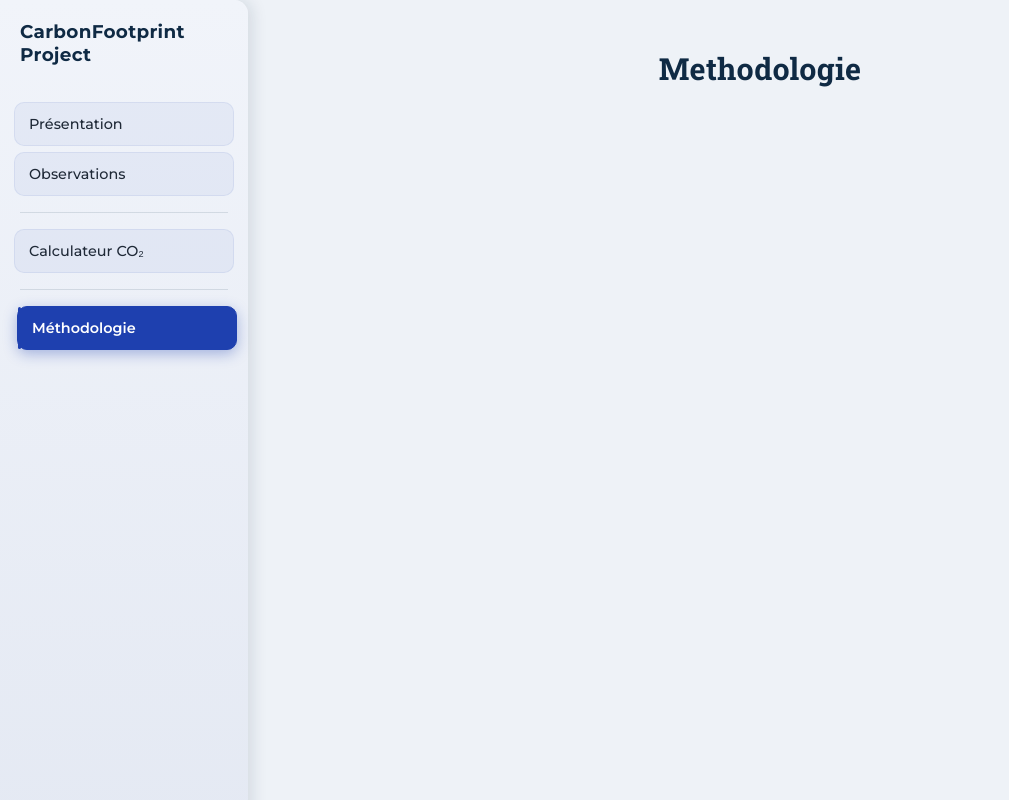
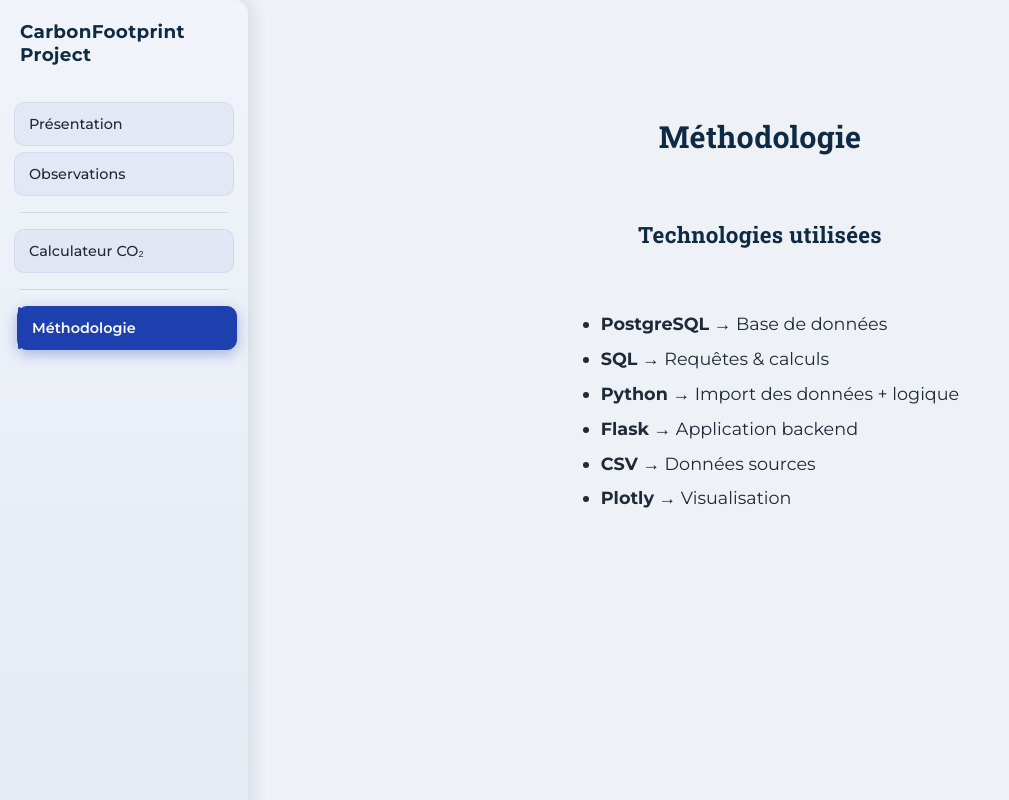
Before and after one commit to Paul-Emmanuel-Buffe/hello-dbms, a Python web app: template big_job_carbonfootprint_project/templates/methodologie.html in a window 1280 px wide. Shown: the whole page, without its empty margins (0-1009 px from the left). Run offline with Jinja, Linux system fonts and the light colour scheme; the template is opened without the code that fills it, so the values that code supplies are empty.

Commit message:
Final commit

```diff
--- a/big_job_carbonfootprint_project/templates/methodologie.html
+++ b/big_job_carbonfootprint_project/templates/methodologie.html
@@ -2,7 +2,7 @@
 <html lang="fr">
 <head>
     <meta charset="UTF-8">
-    <title>Observations – Production électrique et CO₂</title>
+    <title>Méthodologie – Production électrique et CO₂</title>
 
     <!-- Fonts -->
     <link href="https://fonts.googleapis.com/css2?family=Montserrat:wght@400;500;600;700&display=swap" rel="stylesheet">
@@ -10,6 +10,35 @@
 
     <!-- CSS commun -->
     <link rel="stylesheet" href="{{ url_for('static', filename='theme.css') }}?v=3">
+
+    <style>
+        .centered-content {
+            max-width: 800px;
+            margin: 0 auto;
+            text-align: center;
+            padding-top: 3rem;
+        }
+
+        .centered-content h1 {
+            margin-bottom: 4rem;
+        }
+
+        .centered-content h2 {
+            margin-bottom: 2rem;
+        }
+
+        .centered-content ul {
+            display: inline-block;
+            text-align: left;
+            margin: 0 auto;
+            margin-top: 2rem;
+        }
+
+        .centered-content li {
+            margin-bottom: 0.8rem;
+            font-size: 1.1rem;
+        }
+    </style>
 </head>
 
 <body>
@@ -44,7 +73,7 @@
             <li class="separator"></li>
 
             <li>
-                <a href="/methodologie" class="active"title="Sources et hypothèses">
+                <a href="/methodologie" class="active" title="Sources et hypothèses">
                     Méthodologie
                 </a>
             </li>
@@ -53,7 +82,21 @@
 
     <!-- Contenu -->
     <div class="container">
-        <h1>Methodologie<h1>
+        <div class="centered-content">
+            <h1>Méthodologie</h1>
+
+            <section class="content-section">
+                <h2>Technologies utilisées</h2>
+                <ul>
+                    <li><strong>PostgreSQL</strong> → Base de données</li>
+                    <li><strong>SQL</strong> → Requêtes & calculs</li>
+                    <li><strong>Python</strong> → Import des données + logique</li>
+                    <li><strong>Flask</strong> → Application backend</li>
+                    <li><strong>CSV</strong> → Données sources</li>
+                    <li><strong>Plotly</strong> → Visualisation</li>
+                </ul>
+            </section>
+        </div>
     </div>
 
 </body>
```
